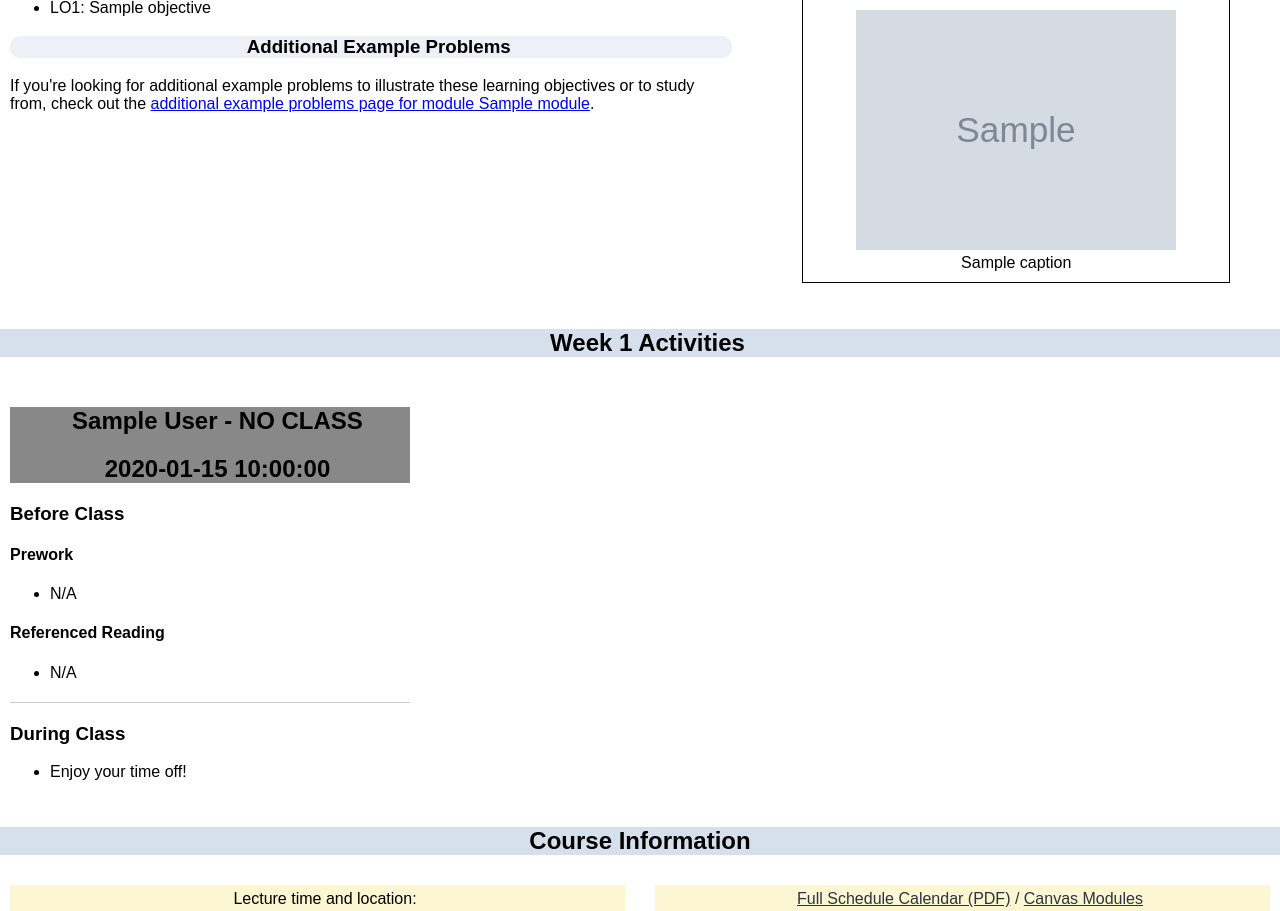
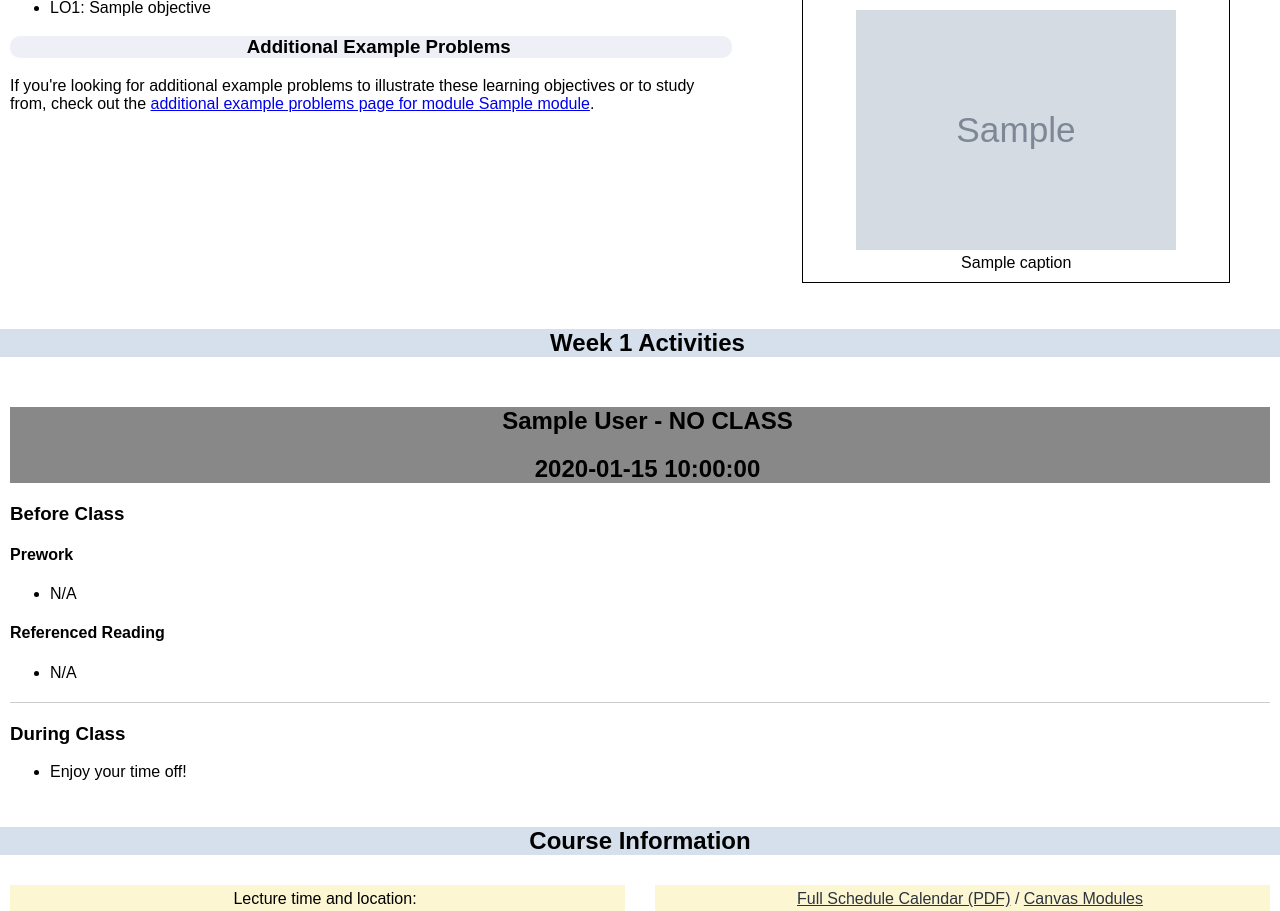
Before and after one commit to vihdutta/CanvasCrafter, a FastAPI app: template templates/me2024_template.html in a window 1280 px wide. Shown: the part 437-1348 px from the top of the page. Run offline with FastAPI, Linux system fonts and the light colour scheme; the template is opened without the code that fills it: most values are stand-ins (such as "Sample title", 1, 10 or a date in 2020); grey boxes marked "Sample" are stand-in pictures.

Commit message:
made <3 day weeks stretch to fit

```diff
--- a/templates/me2024_template.html
+++ b/templates/me2024_template.html
@@ -24,7 +24,8 @@
         /* Basic responsive column sizing (simplified) */
         @media (min-width: 992px) { /* Corresponds to 'lg' breakpoint */
             .col-lg-4 {
-                width: 33.3333%;
+                flex: 1;
+                min-width: 0; /* Prevents flex items from overflowing */
             }
             .col-lg-6 {
                 width: 50%;
```
Also changed, not shown: 1 other file.
